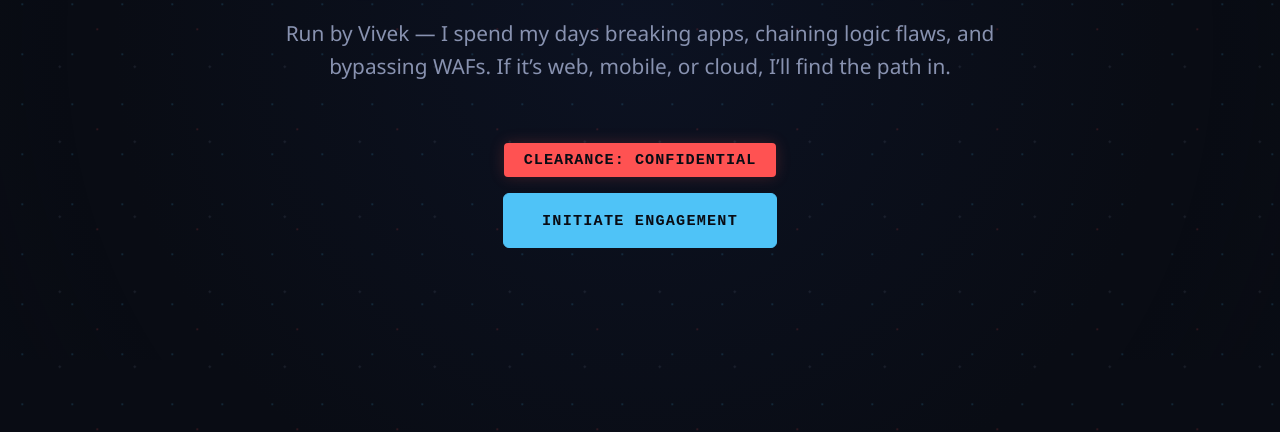
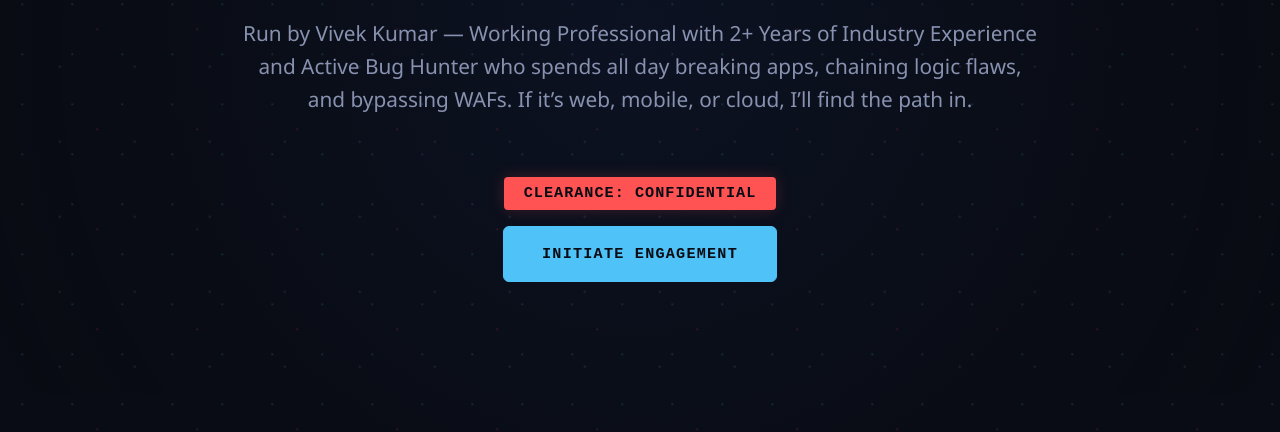
Before and after one commit to e-Hackers/Ageis-Protocol, a plain HTML site: page index.html in a window 1280 px wide. Shown: the part 368-800 px from the top of the page. Drawn offline with Linux system fonts and the light colour scheme.

Commit message:
Revise personal description in hero section
Updated personal description to include full name and experience.

```diff
--- a/index.html
+++ b/index.html
@@ -619,7 +619,7 @@
     <div class="container">
       <h1>OFFENSIVE SECURITY<span class="cursor"></span><br><span class="typewriter">WITHOUT COMPROMISE</span></h1>
       <p>
-        Run by Vivek — I spend my days breaking apps, chaining logic flaws, and bypassing WAFs. If it’s web, mobile, or cloud, I’ll find the path in.
+        Run by Vivek Kumar — Working Professional with 2+ Years of Industry Experience and Active Bug Hunter who spends all day breaking apps, chaining logic flaws, and bypassing WAFs. If it’s web, mobile, or cloud, I’ll find the path in.
       </p>
       <div style="margin-top: 1.75rem; display: flex; flex-direction: column; align-items: center; gap: 1rem;">
         <span class="tagline">CLEARANCE: CONFIDENTIAL</span>
```
